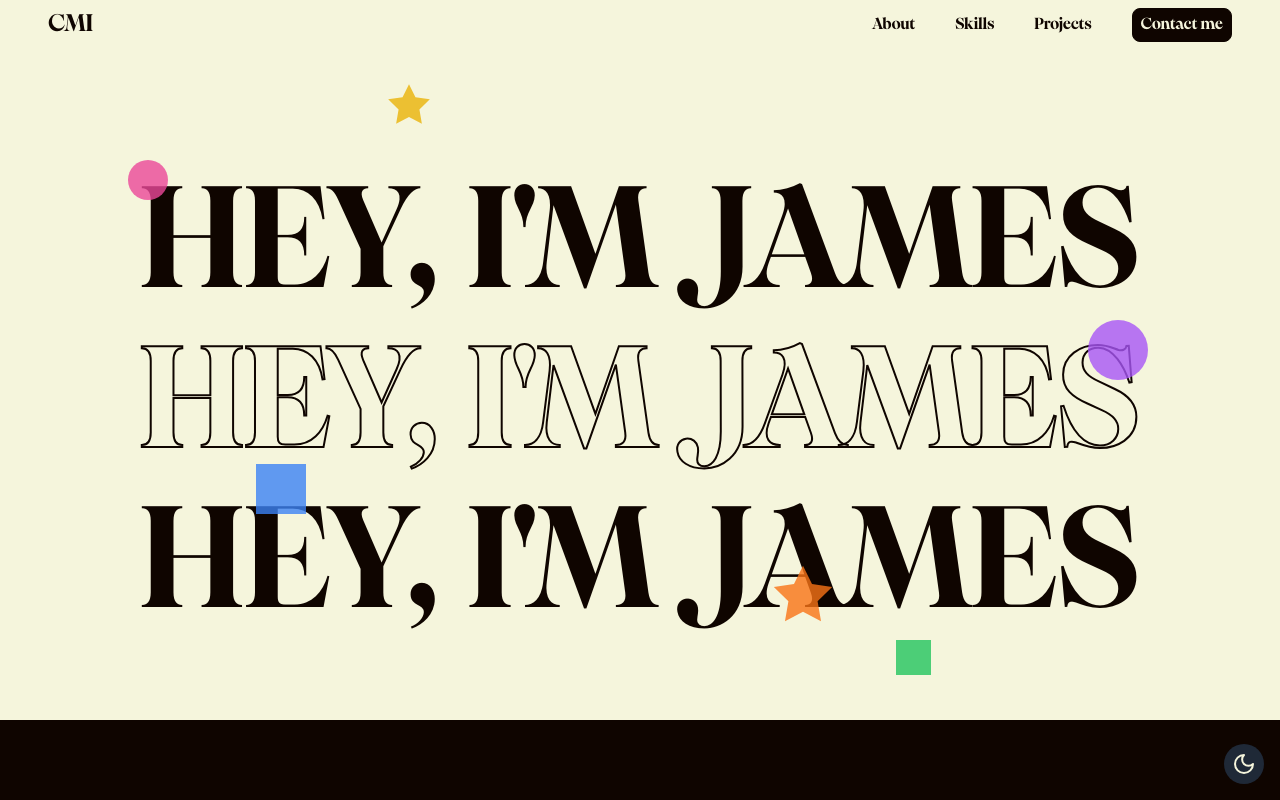
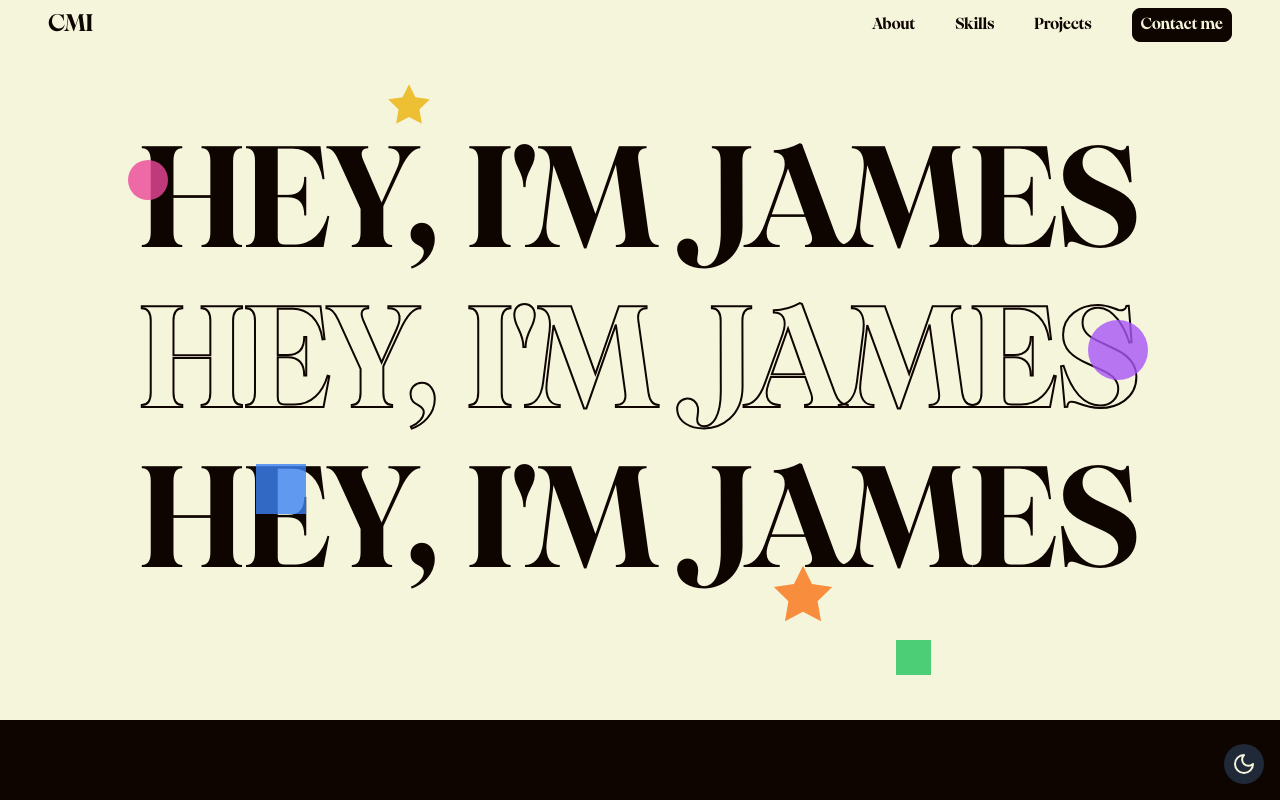
Before and after one commit to CMI-James/main-portfolio, a Next.js app: page / in a window 1280 px wide. Shown: the top 800 px of the page. Built offline with nearby package versions, Linux system fonts and the light colour scheme.

Commit message:
refactor: removed comments from homepage

```diff
--- a/src/components/Hero.jsx
+++ b/src/components/Hero.jsx
@@ -1,6 +1,5 @@
 import React from "react";
 import { motion } from "framer-motion";
-import AnimatedThemeIcon from "./AnimatedThemeIcon";
 
 export default function Hero() {
   const textArray = ["HEY, I'M JAMES", "HEY, I'M JAMES", "HEY, I'M JAMES"];
@@ -38,7 +37,6 @@ export default function Hero() {
       variants={containerVariants}
     >
       <div className="fixed top-0 h-[90vh] w-full theme-dark-light">
-        <AnimatedThemeIcon />
         <motion.div className="sticky text-center theme-dark-light font-main top-0 h-[80vh] pt-[6rem] flex flex-col items-center justify-center text-4xl  bg-black">
           {textArray.map((text, index) => (
             <motion.p
--- a/src/components/contact/Contact.jsx
+++ b/src/components/contact/Contact.jsx
@@ -9,12 +9,12 @@ export default function ContactMe({ className = "" }) {
   return (
     <Section
       extraPadding=" "
-     className="relative theme-dark-light"
+      className="theme-dark-light"
       aria-label="contact me"
     >
       <SectionHeader title="Contact" />
       <SectionBody>
-        <div className=" flex flex-col gap-20 md:grid md:grid-cols-6 md:px-12 sticky top-0 pb-4">
+        <div className=" flex flex-col gap-20 md:grid md:grid-cols-6 md:px-12  pb-4 ">
           <div className="col-span-4">
             <h3 className="max-w-lg 2xl:max-w-3xl text-heading-3 2xl:text-7xl font-semibold leading-tight ">
               Got a great idea? <br /> Let's make it happen!
@@ -27,7 +27,6 @@ export default function ContactMe({ className = "" }) {
           </div>
           <ContactDetails />
         </div>
-        <Footer />
       </SectionBody>
     </Section>
   );
```
